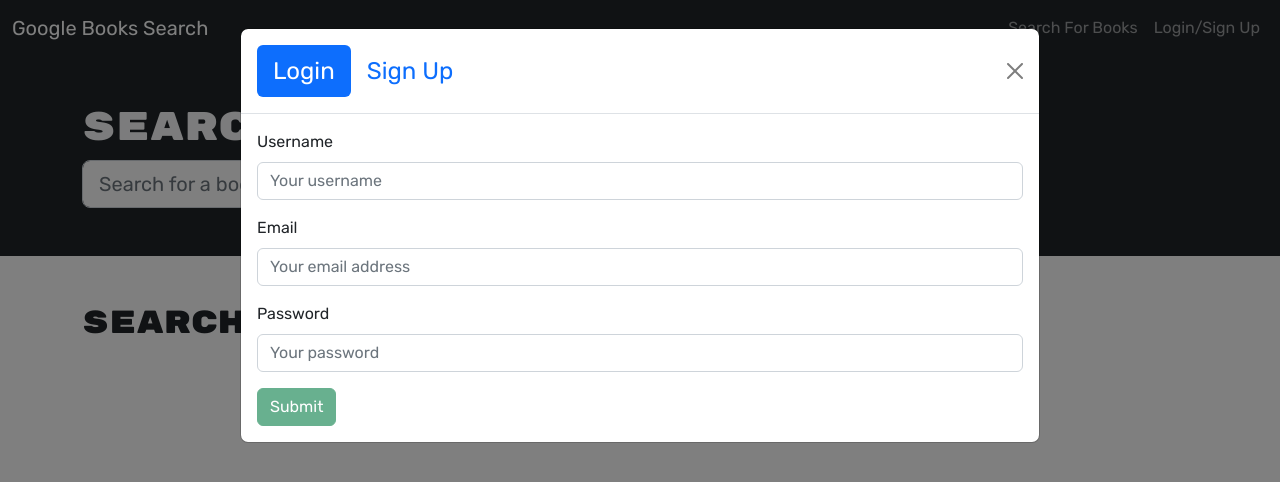
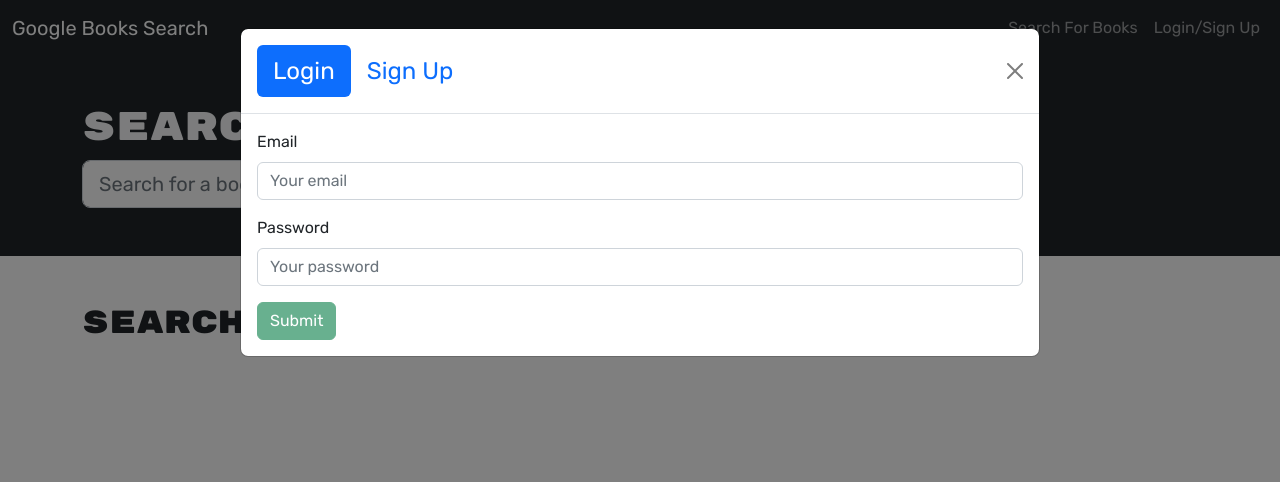
Before and after one commit to TurnerHelical/bookSearchEngine, a React (Vite) app in the folder client/: page / in a window 1280 px wide. Both pictures are taken after a click on the button "Login/Sign Up". Shown: the top 482 px of the page. Built offline with nearby package versions, Linux system fonts and the light colour scheme.

Commit message:
removed need for API.js from searchBooks

```diff
--- a/client/src/components/LoginForm.jsx
+++ b/client/src/components/LoginForm.jsx
@@ -2,15 +2,15 @@ import React, { useState } from 'react';
 import { Form, Button, Alert } from 'react-bootstrap';
 import { useMutation } from '@apollo/client';
 
-import { ADD_USER } from '../utils/mutations';
+import { LOGIN_USER } from '../utils/mutations';
 import Auth from '../utils/auth';
 
-const SignupForm = () => {
-  const [userFormData, setUserFormData] = useState({ username: '', email: '', password: '' });
+const LoginForm = () => {
+  const [userFormData, setUserFormData] = useState({ email: '', password: '' });
   const [validated] = useState(false);
   const [showAlert, setShowAlert] = useState(false);
 
-  const [addUser, { error }] = useMutation(ADD_USER);
+  const [login, { error }] = useMutation(LOGIN_USER);
 
   const handleInputChange = (event) => {
     const { name, value } = event.target;
@@ -27,18 +27,17 @@ const SignupForm = () => {
     }
 
     try {
-      const { data } = await addUser({
+      const { data } = await login({
         variables: { ...userFormData },
       });
 
-      Auth.login(data.addUser.token);
+      Auth.login(data.login.token);
     } catch (err) {
       console.error(err);
       setShowAlert(true);
     }
 
     setUserFormData({
-      username: '',
       email: '',
       password: '',
     });
@@ -48,27 +47,13 @@ const SignupForm = () => {
     <>
       <Form noValidate validated={validated} onSubmit={handleFormSubmit}>
         <Alert dismissible onClose={() => setShowAlert(false)} show={showAlert} variant='danger'>
-          Something went wrong with your signup!
+          Something went wrong with your login credentials!
         </Alert>
-
-        <Form.Group className='mb-3'>
-          <Form.Label htmlFor='username'>Username</Form.Label>
-          <Form.Control
-            type='text'
-            placeholder='Your username'
-            name='username'
-            onChange={handleInputChange}
-            value={userFormData.username}
-            required
-          />
-          <Form.Control.Feedback type='invalid'>Username is required!</Form.Control.Feedback>
-        </Form.Group>
-
         <Form.Group className='mb-3'>
           <Form.Label htmlFor='email'>Email</Form.Label>
           <Form.Control
-            type='email'
-            placeholder='Your email address'
+            type='text'
+            placeholder='Your email'
             name='email'
             onChange={handleInputChange}
             value={userFormData.email}
@@ -90,15 +75,15 @@ const SignupForm = () => {
           <Form.Control.Feedback type='invalid'>Password is required!</Form.Control.Feedback>
         </Form.Group>
         <Button
-          disabled={!(userFormData.username && userFormData.email && userFormData.password)}
+          disabled={!(userFormData.email && userFormData.password)}
           type='submit'
           variant='success'>
           Submit
         </Button>
-        {error && <div>Sign up failed</div>}
+        {error && <div>Login failed</div>}
       </Form>
     </>
   );
 };
 
-export default SignupForm;
+export default LoginForm;
--- a/client/src/components/SignupForm.jsx
+++ b/client/src/components/SignupForm.jsx
@@ -1,16 +1,16 @@
-import { useState } from 'react';
+import React, { useState } from 'react';
 import { Form, Button, Alert } from 'react-bootstrap';
+import { useMutation } from '@apollo/client';
 
-import { createUser } from '../utils/API';
+import { ADD_USER } from '../utils/mutations';
 import Auth from '../utils/auth';
 
 const SignupForm = () => {
-  // set initial form state
   const [userFormData, setUserFormData] = useState({ username: '', email: '', password: '' });
-  // set state for form validation
   const [validated] = useState(false);
-  // set state for alert
   const [showAlert, setShowAlert] = useState(false);
+
+  const [addUser, { error }] = useMutation(ADD_USER);
 
   const handleInputChange = (event) => {
     const { name, value } = event.target;
@@ -20,7 +20,6 @@ const SignupForm = () => {
   const handleFormSubmit = async (event) => {
     event.preventDefault();
 
-    // check if form has everything (as per react-bootstrap docs)
     const form = event.currentTarget;
     if (form.checkValidity() === false) {
       event.preventDefault();
@@ -28,15 +27,11 @@ const SignupForm = () => {
     }
 
     try {
-      const response = await createUser(userFormData);
+      const { data } = await addUser({
+        variables: { ...userFormData },
+      });
 
-      if (!response.ok) {
-        throw new Error('something went wrong!');
-      }
-
-      const { token, user } = await response.json();
-      console.log(user);
-      Auth.login(token);
+      Auth.login(data.addUser.token);
     } catch (err) {
       console.error(err);
       setShowAlert(true);
@@ -51,9 +46,7 @@ const SignupForm = () => {
 
   return (
     <>
-      {/* This is needed for the validation functionality above */}
       <Form noValidate validated={validated} onSubmit={handleFormSubmit}>
-        {/* show alert if server response is bad */}
         <Alert dismissible onClose={() => setShowAlert(false)} show={showAlert} variant='danger'>
           Something went wrong with your signup!
         </Alert>
@@ -102,6 +95,7 @@ const SignupForm = () => {
           variant='success'>
           Submit
         </Button>
+        {error && <div>Sign up failed</div>}
       </Form>
     </>
   );
--- a/client/src/pages/SearchBooks.jsx
+++ b/client/src/pages/SearchBooks.jsx
@@ -3,14 +3,20 @@ import { useQuery, useMutation } from '@apollo/client';
 import { Container, Col, Form, Button, Card, Row } from 'react-bootstrap';
 
 import Auth from '../utils/auth';
-import { searchGoogleBooks } from '../utils/API';
+import { SEARCH_BOOKS } from '../utils/queries';
 import { SAVE_BOOK } from '../utils/mutations';
 import { saveBookIds, getSavedBookIds } from '../utils/localStorage';
 
 const SearchBooks = () => {
-  const [searchedBooks, setSearchedBooks] = useState([]);
   const [searchInput, setSearchInput] = useState('');
   const [savedBookIds, setSavedBookIds] = useState(getSavedBookIds());
+
+  const { loading, data } = useQuery(SEARCH_BOOKS, {
+    variables: { query: searchInput },
+    skip: searchInput === '',
+  });
+
+  const searchedBooks = data?.searchBooks || [];
 
   const [saveBook, { error }] = useMutation(SAVE_BOOK);
 
@@ -18,35 +24,8 @@ const SearchBooks = () => {
     return () => saveBookIds(savedBookIds);
   });
 
-  const handleFormSubmit = async (event) => {
+  const handleFormSubmit = (event) => {
     event.preventDefault();
-
-    if (!searchInput) {
-      return false;
-    }
-
-    try {
-      const response = await searchGoogleBooks(searchInput);
-
-      if (!response.ok) {
-        throw new Error('something went wrong!');
-      }
-
-      const { items } = await response.json();
-
-      const bookData = items.map((book) => ({
-        bookId: book.id,
-        authors: book.volumeInfo.authors || ['No author to display'],
-        title: book.volumeInfo.title,
-        description: book.volumeInfo.description,
-        image: book.volumeInfo.imageLinks?.thumbnail || '',
-      }));
-
-      setSearchedBooks(bookData);
-      setSearchInput('');
-    } catch (err) {
-      console.error(err);
-    }
   };
 
   const handleSaveBook = async (bookId) => {
@@ -98,7 +77,9 @@ const SearchBooks = () => {
 
       <Container>
         <h2 className='pt-5'>
-          {searchedBooks.length
+          {loading
+            ? 'Loading...'
+            : searchedBooks.length
             ? `Viewing ${searchedBooks.length} results:`
             : 'Search for a book to begin'}
         </h2>
--- a/client/src/utils/queries.js
+++ b/client/src/utils/queries.js
@@ -18,3 +18,15 @@ export const GET_ME = gql`
     }
   }
 `;
+export const SEARCH_BOOKS = gql`
+  query searchBooks($query: String!) {
+    searchBooks(query: $query) {
+      bookId
+      authors
+      description
+      title
+      image
+      link
+    }
+  }
+`;
```
